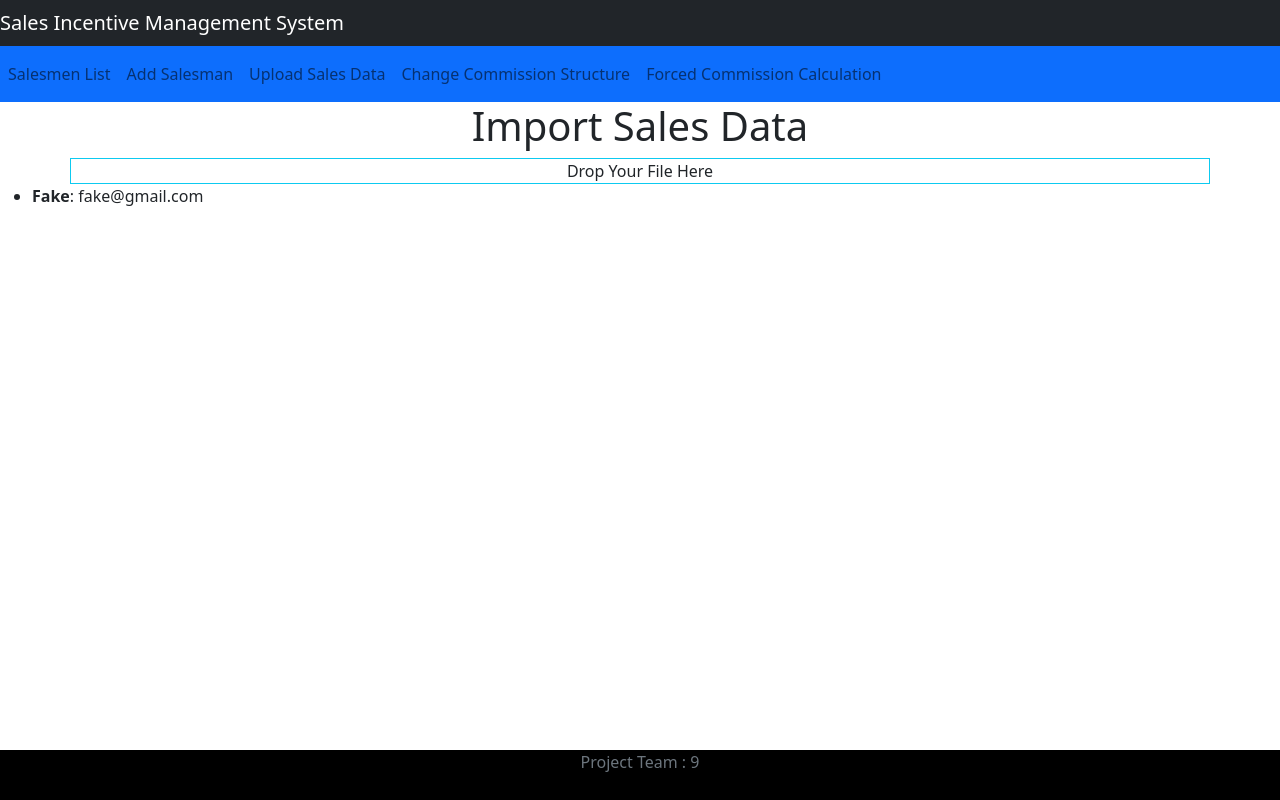
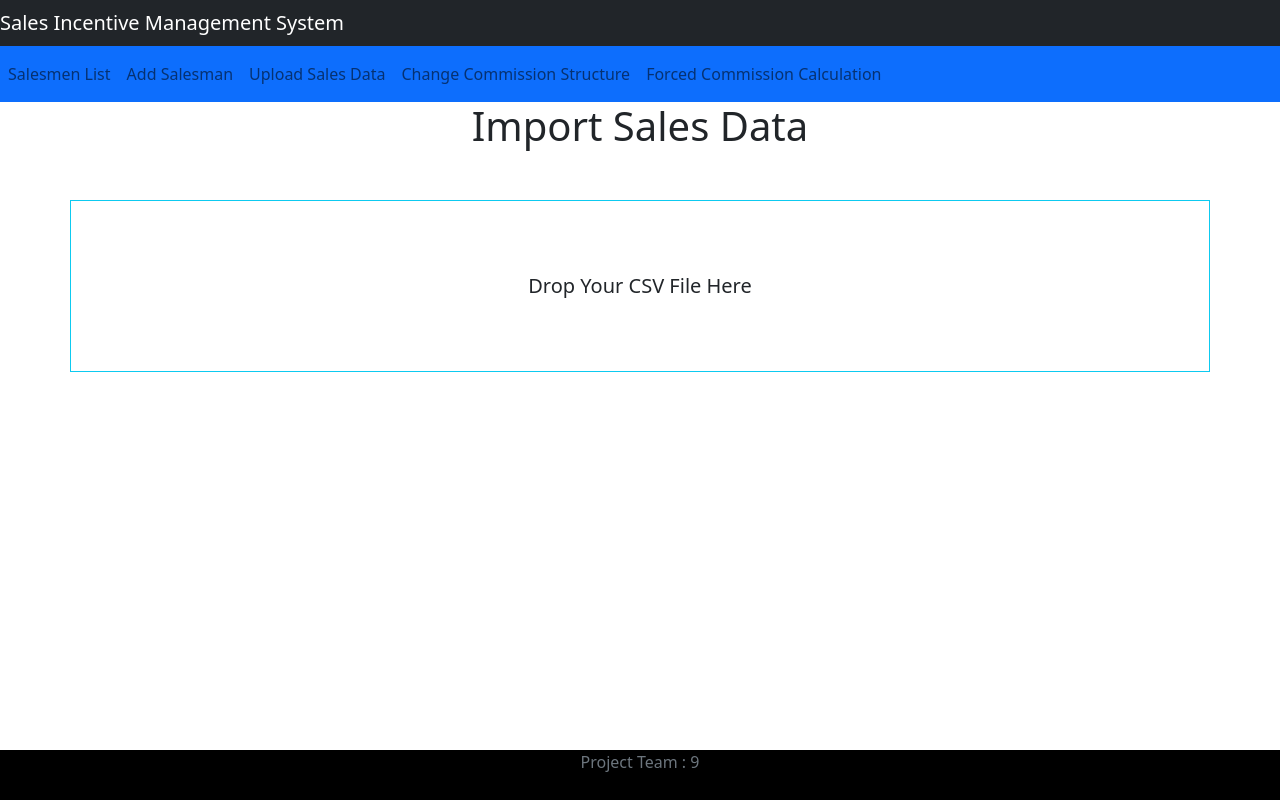
Before and after one commit to ibizabroker/sales-incentive-management-platform, a React (Create React App) app in the folder simp-frontend/: page /admin/upload-salesdata in a window 1280 px wide. Built offline with nearby package versions, Linux system fonts and the light colour scheme.

Commit message:
drag n drop csv

```diff
--- a/simp-frontend/src/App.css
+++ b/simp-frontend/src/App.css
@@ -46,3 +46,11 @@
     text-align: center;
     color: white;
   }
+
+  .custom-container-upload-sales {
+    padding-top: 70px;
+    padding-bottom: 70px;
+    margin-top: 50px;
+    margin-bottom: 50px;
+    font-size: 20px;
+  }
--- a/simp-frontend/src/components/UploadSalesData.jsx
+++ b/simp-frontend/src/components/UploadSalesData.jsx
@@ -4,16 +4,15 @@ import { parse } from 'papaparse'
 
 export default function UploadsalesData() {
   const [highlighted, setHighlighted] = React.useState(false);
-  const [contacts, setContacts] = React.useState([
-    { email: "fake@gmail.com", name: "Fake" },
-  ]);
+  const [salesDetails, setSalesDetails] = React.useState([]);
+  const [showTable, setShowTable] = React.useState(false);
 
   return (
     <div>
       <AdminNavbar />
       <h1 className="text-center">Import Sales Data</h1>
       <div
-        className={`container text-center ${highlighted ? "border border-success" : "border border-info"}`}
+        className={`container custom-container-upload-sales text-center ${highlighted ? "border border-success" : "border border-info"}`}
         onDragEnter={() => {
           setHighlighted(true);
         }}
@@ -32,20 +31,51 @@ export default function UploadsalesData() {
             .forEach(async (file) => {
               const text = await file.text();
               const result = parse(text, { header: true });
-              setContacts((existing) => [...existing, ...result.data]);
+              setSalesDetails((existing) => [...existing, ...result.data]);
+              setShowTable(true);
             });
         }}
       >
-        Drop Your File Here
+        Drop Your CSV File Here
       </div>
 
-      <ul>
-        {contacts.map((contact) => (
-          <li key={contact.email}>
-            <strong>{contact.name}</strong>: {contact.email}
-          </li>
-        ))}
-      </ul>
+      <div className='container mt-3 mb-2' >
+        { showTable ?
+          <div>
+          <h2 className="text-center"> Uploaded Sales Details </h2>
+          <div className = "row">
+            <table className = "table table-striped table-bordered">
+                <thead>
+                    <tr>
+                        <th>User Id</th>
+                        <th>Month</th>
+                        <th>Product Type</th>
+                        <th>Product Id</th>
+                        <th>Product Name</th>
+                    </tr>
+                </thead>
+                <tbody>
+                    {
+                        salesDetails.map(
+                            sales =>
+                            <tr key = {sales.salesId}>
+                            <td> {sales.userId} </td>
+                            <td> {sales.transactionMonth}</td>
+                            <td> {sales.pType}</td>
+                            <td> {sales.pId}</td>
+                            <td> {sales.pName}</td>
+                        </tr>
+                        )
+                    }
+                </tbody>
+            </table>
+          </div>
+            <div className="d-grid gap-2 col-2 mx-auto">
+              <button className = "btn btn-primary center" type ="submit">Upload Details To Backend</button>
+            </div>
+          </div>
+        : null}
+      </div>
     </div>
   );
 }
```
Also changed, not shown: 1 other file (tests, documents, lock files or other folders).
